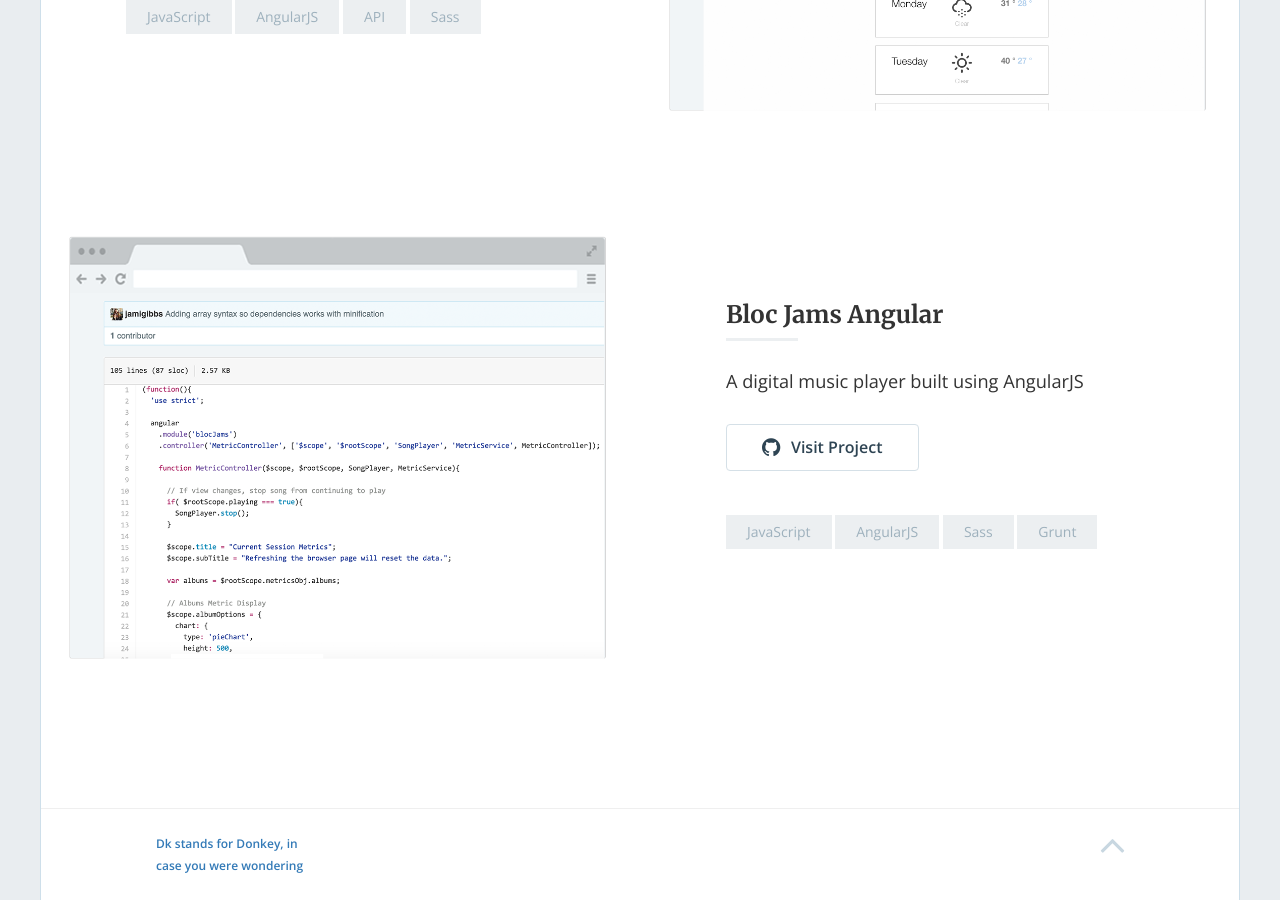
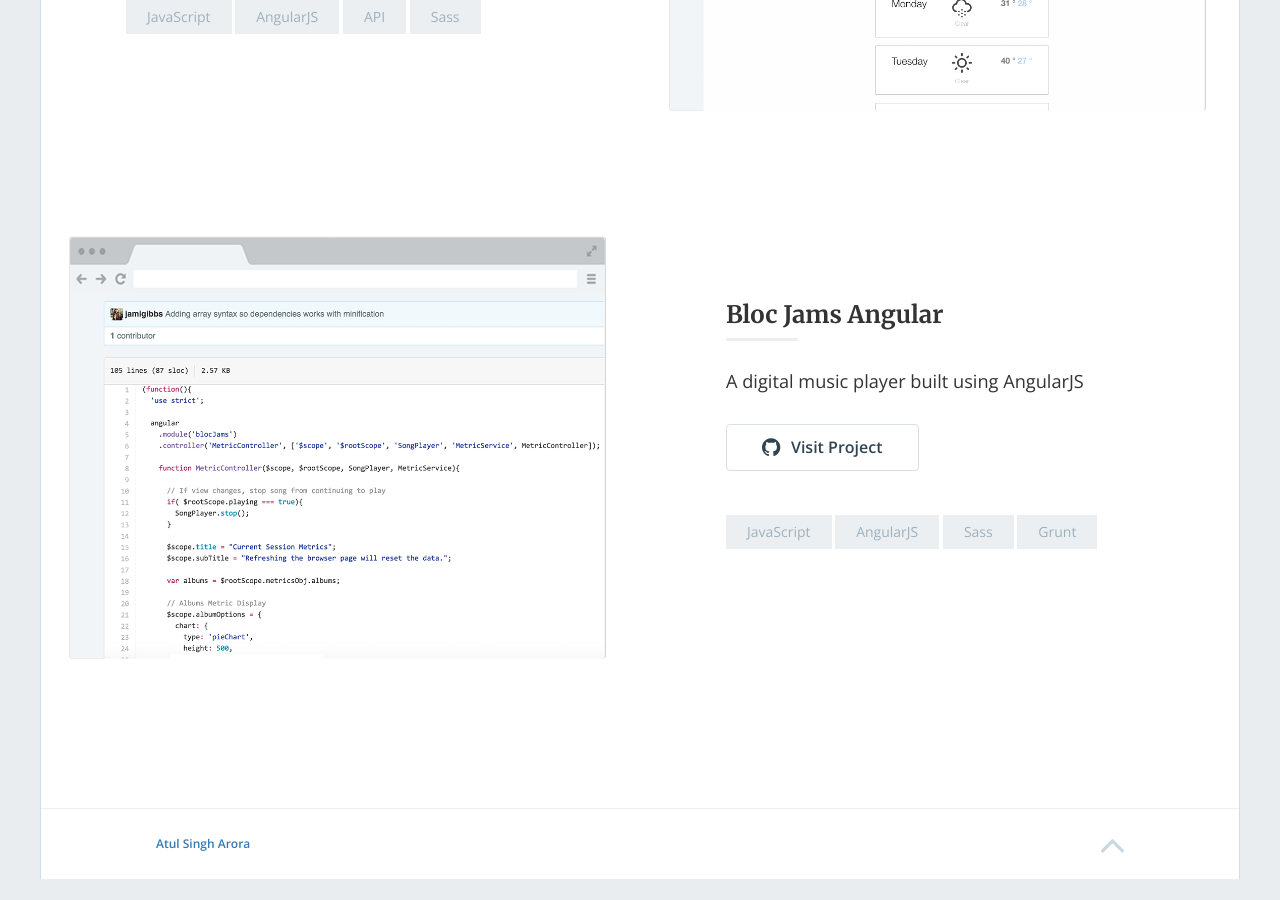
Before and after one commit to donkeyDocs/donkeyDocs.github.io, a Jekyll site: the page built from index.html, in a window 1280 px wide and 900 px high, scrolled down 2406 px. Built offline with Jekyll 4.4.1, drawn with Linux system fonts in a browser that asks for light colours; nearby versions of some CDN libraries; the list of posts is cut into pages by our own code; after the commit the page ends 3285 px from its top, so only the background shows below that.

Commit message:
/ ‘_config.yml’

```diff
--- a/_config.yml
+++ b/_config.yml
@@ -30,7 +30,7 @@
 
 ### Phantom settings
 paginate: 10
-footer_text: 'Dk stands for Donkey, in case you were wondering'
+footer_text: 'Atul Singh Arora'
 admin_name: 'donkeyDocs'
 google_analytics: "UA-9999999-99" # Update with your own tracking ID
 enable_contact: false
```
